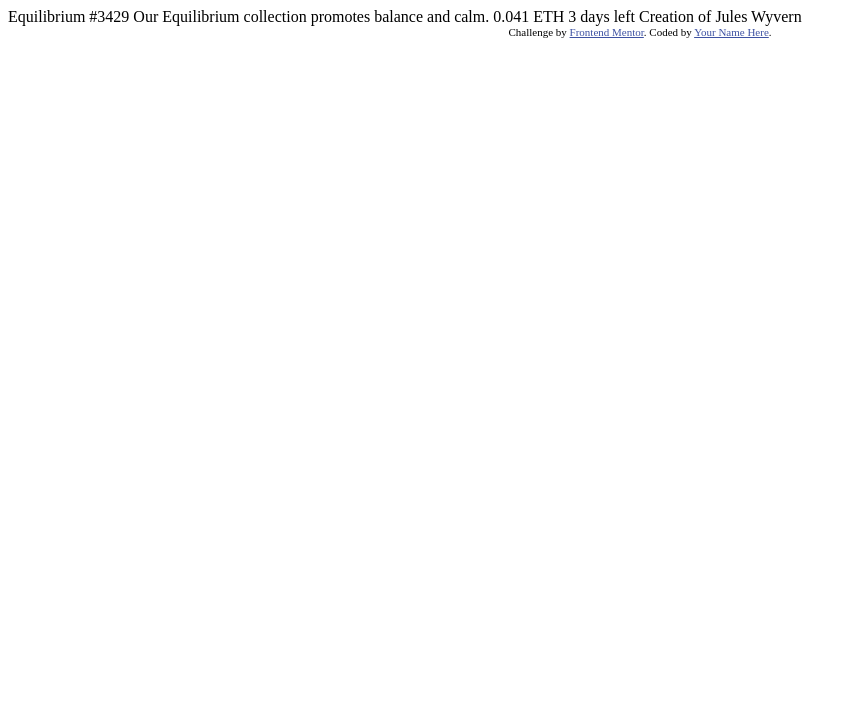
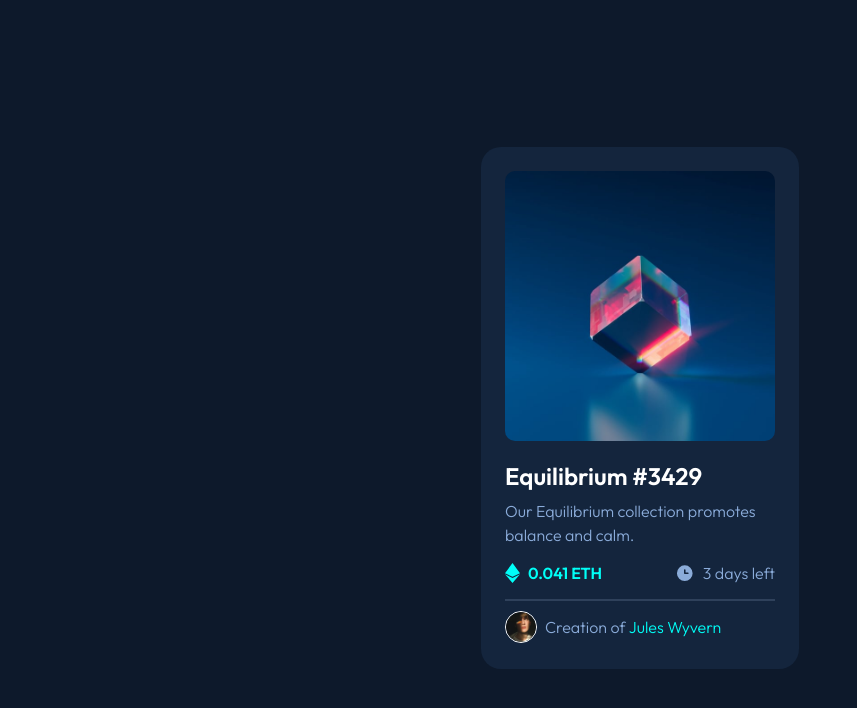
Before and after one commit to aljager1983/nft-preview-card-component-main, a plain HTML site: page index.html in a window 1280 px wide. Shown: the whole page, without its empty margins (0-857 px from the left). Drawn offline with Linux system fonts and the light colour scheme.

Commit message:
2nd commit

```diff
--- a/index.html
+++ b/index.html
@@ -5,29 +5,48 @@
   <meta name="viewport" content="width=device-width, initial-scale=1.0"> <!-- displays site properly based on user's device -->
 
   <link rel="icon" type="image/png" sizes="32x32" href="./images/favicon-32x32.png">
-
+  <link rel="stylesheet" href="style.css">
+  <link rel="preconnect" href="https://fonts.googleapis.com">
+  <link rel="preconnect" href="https://fonts.gstatic.com" crossorigin>
+  <link href="https://fonts.googleapis.com/css2?family=Outfit:wght@300;400;600&display=swap" rel="stylesheet">
   <title>Frontend Mentor | NFT preview card component</title>
 
-  <!-- Feel free to remove these styles or customise in your own stylesheet 👍 -->
-  <style>
-    .attribution { font-size: 11px; text-align: center; }
-    .attribution a { color: hsl(228, 45%, 44%); }
-  </style>
-</head>
+ </head>
 <body>
+  <main>
+    <div class="card">
+      <div class="preview">
+        <div class="midicon">
+          <img src="images/icon-view.svg" alt="icon" class="icon">
+        </div>
+        <img src="images/image-equilibrium.jpg" alt="Equilibrium" class="nftimg">
+      </div>
+    <h1>Equilibrium #3429</h1>
 
-  Equilibrium #3429
+    <h2>Our Equilibrium collection promotes balance and calm.</h2>
 
-  Our Equilibrium collection promotes balance and calm.
+    <div class="price">
+      <div class="ethinfo">
+        <img src="images/icon-ethereum.svg" alt="ethereum" class="ethimg">
+        <h3>0.041 ETH</h3>
+      </div>
+      <div class="daysleft">
+        <img src="images/icon-clock.svg" alt="clock" class="clockimg">
+        <h4>3 days left</h4>
+      </div>
 
-  0.041 ETH
-  3 days left
+    </div>
 
-  Creation of Jules Wyvern
+    <hr>
+    <div class="author">
+      <img src="images/image-avatar.png" alt="Jules_avatar" >
+      <h5>Creation of </h5>
+      <h6>Jules Wyvern</h6>
+    </div>
 
-  <div class="attribution">
-    Challenge by <a href="https://www.frontendmentor.io?ref=challenge" target="_blank">Frontend Mentor</a>.
-    Coded by <a href="#">Your Name Here</a>.
   </div>
+
+  </main>
+
 </body>
 </html>
--- /dev/null
+++ b/style.css
@@ -0,0 +1,155 @@
+:root {
+    --softblue: hsl(215, 51%, 70%);
+    --Cyan: hsl(178, 100%, 50%);
+    --lineblue:hsl(215, 32%, 27%);
+}
+
+body {
+    font-family: Outfit;
+    background-color: hsl(217, 54%, 11%);
+
+}
+main {
+    display: grid;
+    place-items: center;
+    height: 100vh;
+    margin: auto;
+}
+
+.card {
+    background-color: hsl(216, 50%, 16%);
+    width: 270px;
+    margin: auto;
+    padding: 1.5rem;
+    border-radius: 20px;
+}
+
+.nftimg {
+    opacity: 1;
+    transition: .5s ease;
+    backface-visibility: hidden;
+}
+
+.preview:hover .nftimg {
+    opacity: 0.3;
+}
+.preview:hover .midicon {
+    opacity: 1;
+}
+
+.midicon {
+    display: grid;
+    align-content: center;
+    position: absolute;
+    width: 270px;
+    height: 270px;
+    transition: .5s ease;
+    background-color: hsla(178, 100%, 50%, 50%);
+    border-radius: 10px;
+    opacity: 0;
+}
+
+.icon {
+    height: 50px;
+    width: 50px;
+}
+
+img {
+    height: 270px;
+    width: 270px;
+    border-radius: 10px;
+    justify-self: center;
+}
+
+h1, h2, h3, h4, h5, h6 {
+    margin: 0.5rem 0rem;
+    color: var(--softblue);
+    font-size: 1rem;
+}
+
+
+h1 {
+    margin-top: 1rem;
+    color: white;
+    font-size: 1.5rem;
+}
+
+h1:hover{
+    cursor: pointer;
+}
+
+h2 {
+    font-size: 1rem;
+    line-height: 1.5rem;
+    font-weight: 300;
+}
+
+h3 {
+    color: var(--Cyan);
+    font-weight: 600;
+    font-size: 1rem;
+}
+
+h4 {
+    font-size: 1rem;
+    font-weight: 300;
+}
+
+h5 {
+    margin-left: 0.5rem;
+    text-align: left;
+    font-size: 1rem;
+    font-weight: 300;
+}
+
+
+h6 {
+    margin-left: 0.2rem;
+    text-align: left;
+    color: var(--Cyan);
+    font-weight: 300;
+}
+
+h6:hover {
+    cursor: pointer;
+}
+.price {
+    display: flex;
+    justify-content: space-between;
+    align-items: center;
+
+}
+
+.ethinfo, .daysleft{
+    display: flex;
+}
+
+
+.clockimg, .ethimg {
+    margin-right: 0.5rem;
+    align-self: center;
+    height: 20px;
+}
+.clockimg {
+    width: 20px;
+}
+
+ .ethimg {
+    width: 15px;
+}
+
+hr {
+    border: 1px solid var(--lineblue);
+}
+
+.author {
+    display: flex;
+    align-items: center;
+}
+
+.author img {
+    height: 30px;
+    width: 30px;
+    border-radius: 50%;
+    border: 1px solid white;
+}
```
